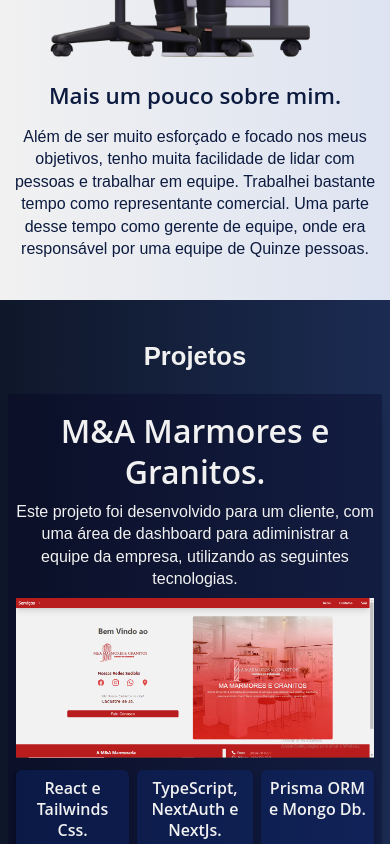
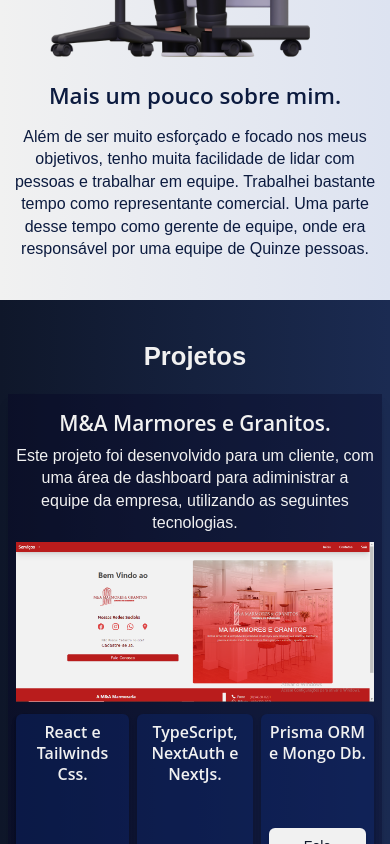
Before and after one commit to Edsonsantos0840/protifolioAntigo, a Next.js app: page / in a window 390 px wide. Shown: the part 1156-2000 px from the top of the page. Built offline with nearby package versions, Linux system fonts and the light colour scheme.

Commit message:
correção nos tamanhos.

```diff
--- a/src/app/components/cards/CardProjeto.tsx
+++ b/src/app/components/cards/CardProjeto.tsx
@@ -36,10 +36,10 @@ export default function CardProjeto(props: PropsCardProjeto) {
         <div className="flex flex-col justify-between items-center md:w-[100%] ">
           <div className="flex flex-col md:flex md:justify-around items-center md:my-4 md:gap-2 md:w-[100%]">
             <div className="w-full lg:w-[50%]">
-              <h3 className="text-[var(--base)]  md:my-2 md:text-[1.5rem] my-2">
+              <h3 className="text-[var(--base)]  md:my-2 text-[1.3rem] md:text-[1.5rem] my-2">
                 {props.nome}
               </h3>
-              <p className="text-[var(--base)] md:text-[1.4rem] my-2 ">
+              <p className="text-[var(--base)] text-[1rem] md:text-[1.4rem] my-2 ">
                 {props.descrição}
               </p>
             </div>
```
